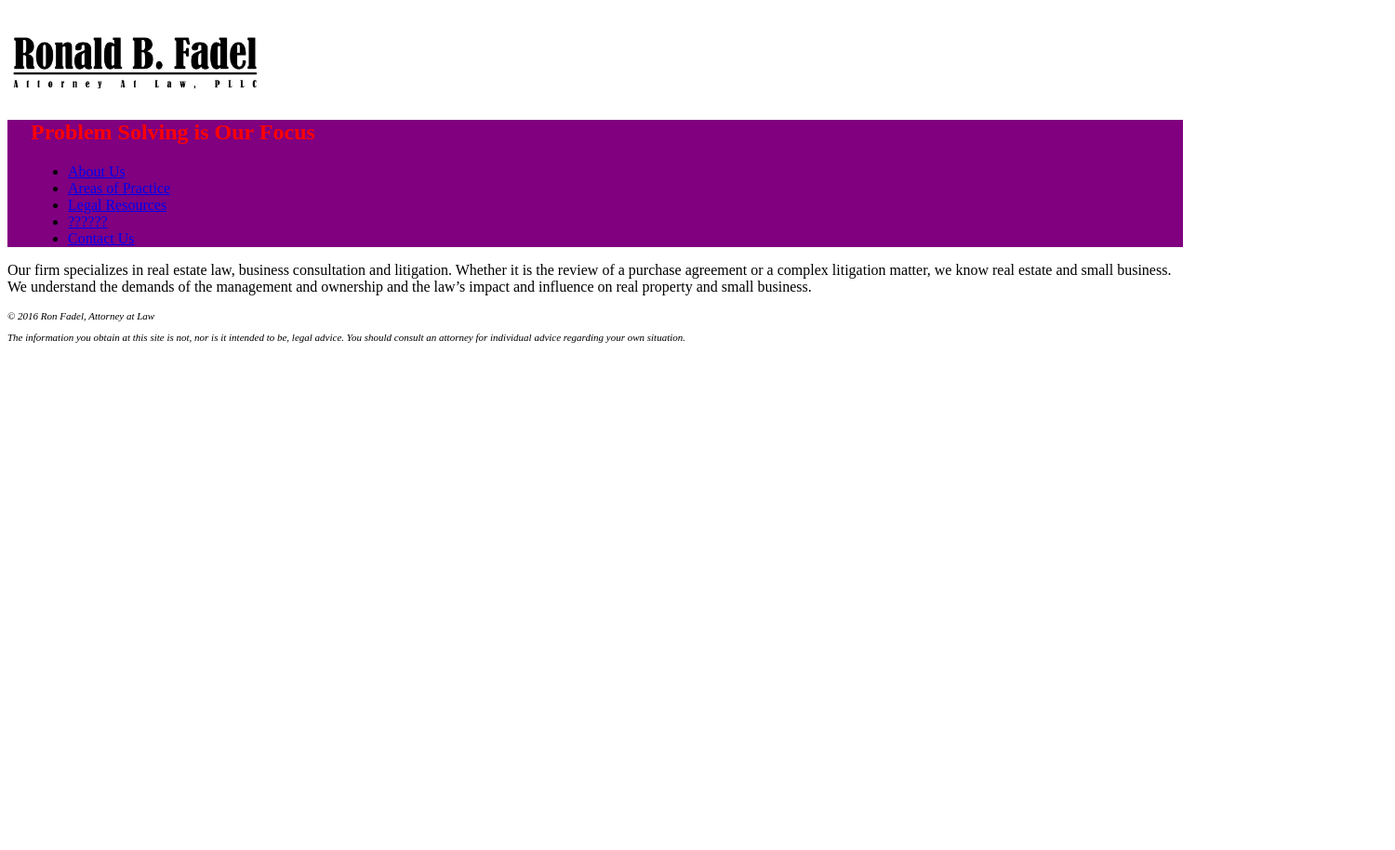
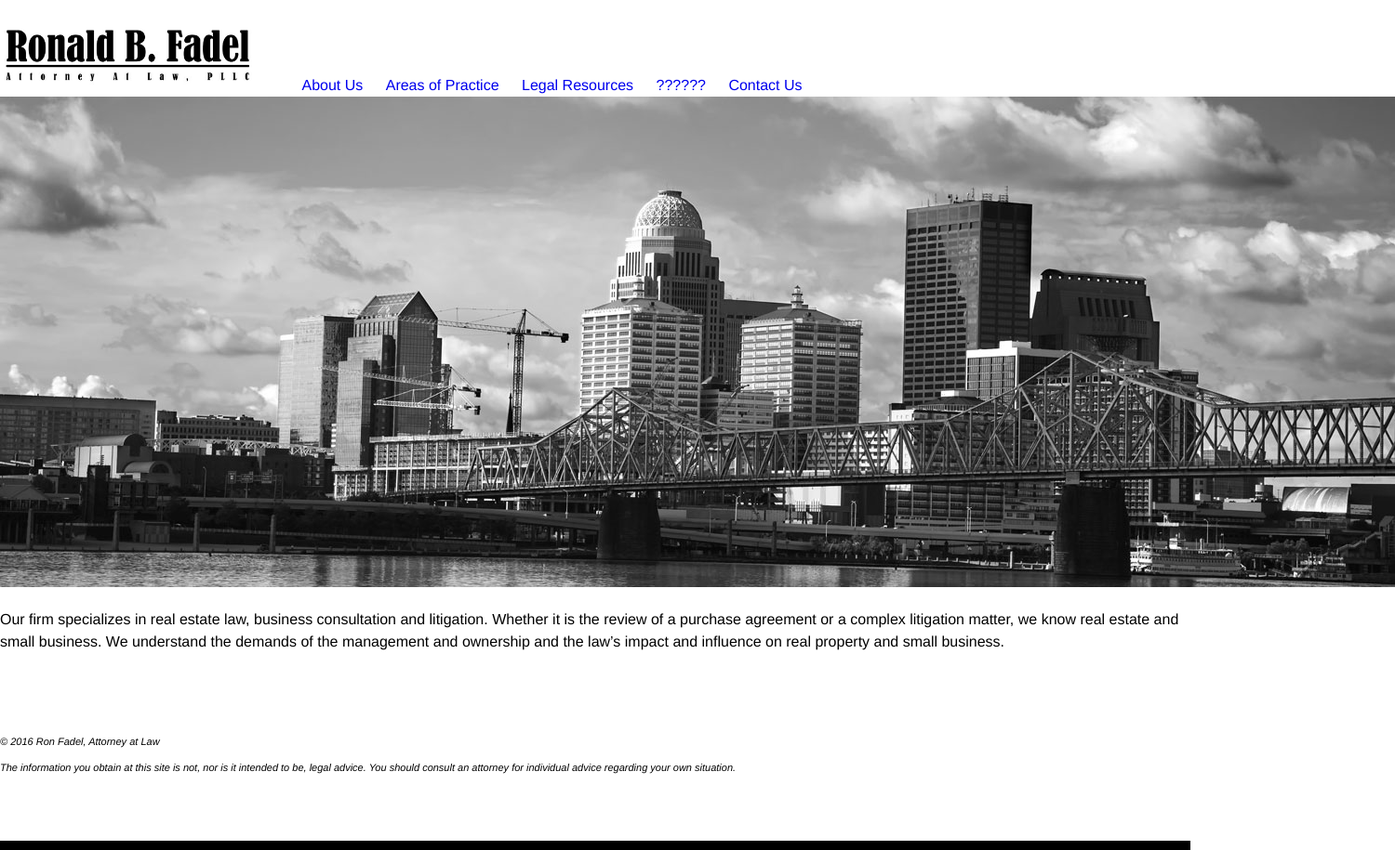
Before and after one commit to lucysar/Project_Website, a plain HTML site: page index.html in a window 1280 px wide. Shown: the whole page at 93% size, 1500 px wide, since content can reach past the window. Before the commit the page ends 800 px from the top, so only its background shows below. Drawn offline with Linux system fonts and the light colour scheme.

Commit message:
Added main photo to home and worked on initial nav bar

```diff
--- a/index.html
+++ b/index.html
@@ -10,8 +10,7 @@
       <a href="index.html">
       <img src="images/ronald_fadel_logo.jpg" alt="Ron Fadel" width="275">
       </a>
-      <nav>
-      <div class="container">
+      <nav class="container">
         <h1>Problem Solving is Our Focus</h1>
           <ul class="main-nav">
             <li><a href="index.html">About Us</a></li>
@@ -20,9 +19,9 @@
             <li><a href="about.html">??????</a></li>
             <li><a href="contact.html">Contact Us</a></li>
           </ul>
-        </nav>
-      </div>
+      </nav>
     </header>
+    <img src="images/DowntownLouisville1500x528.jpg" alt="Downtown Louisville Skyline" style="">
     <section>
       <p>Our firm specializes in real estate law, business consultation and litigation.
         Whether it is the review of a purchase  agreement  or  a  complex  litigation  matter,
--- a/style.css
+++ b/style.css
@@ -1,24 +1,87 @@
+* {
+ box-sizing: border-box;
+}
 
+body {
+  color: #878787;
+  margin: 0;
+  font: 1em/1.5 "Helvetica Neue", Helvetica, Arial, sans-serif;
+}
+
+h1 {
+  font-size: 24px;
+  color: rgba(255, 255, 255, 1);
+  text-transform: uppercase;
+  font-weight: normal;
+  line-height: 1.3;
+}
+
+h2 {
+  font-size: 3.3125em; /* 53px/16px  */
+  font-weight: normal;
+  line-height: 1.1;
+  margin: 0 0 .5em; /* 0 0 26px */
+}
+
+h3 {
+  font-size: 1.25em; /* 20px/16px  */
+  color: #48525c;
+  line-height: 1.2;
+  margin-bottom: 1.7em; /* 34px */
+}
 
 p {
   color: black;
 }
 
-header {
-  background color: red;
+nav{
+  background-color: light grey;
+  padding-left: 25px;
+  display: inline-block;
 }
 
-h1 {
-  font-size: 24px;
-  color: red;
+a:link {
+    text-decoration: none;
 }
 
-nav{
-  background-color: purple;
-  padding-left: 25px;
+/* visited link */
+a:visited {
+    color: #ac7339;
+}
+
+/* mouse over link */
+a:hover {
+    color: #86592d;
+}
+
+/* selected link */
+a:active {
+    color: #000000;
 }
 
 footer{
   font-size: 11px;
   font-style: italic;
+  padding-top: 60px;
+  padding-bottom: 60px;
+  border-bottom: 10px solid #000000;
 }
+
+ul {
+    list-style-type: none;
+    margin: 0;
+    padding: 0;
+}
+
+li {
+    display: inline;
+    padding-left: 20px;
+}
+
+.left {
+  float: left;
+}
+
+.right {
+  float: right;
+}
```
Also changed, not shown: images/DowntownLouisville1500x528.jpg (added).
